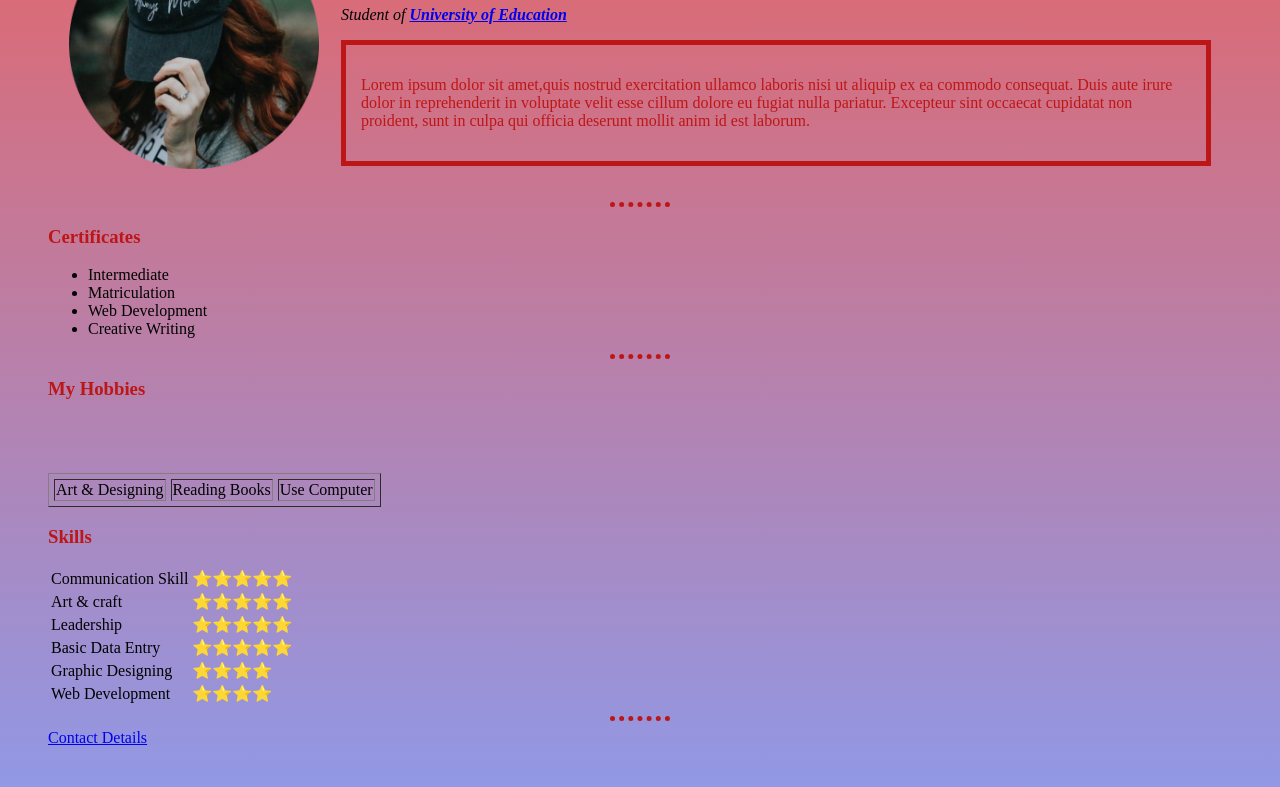
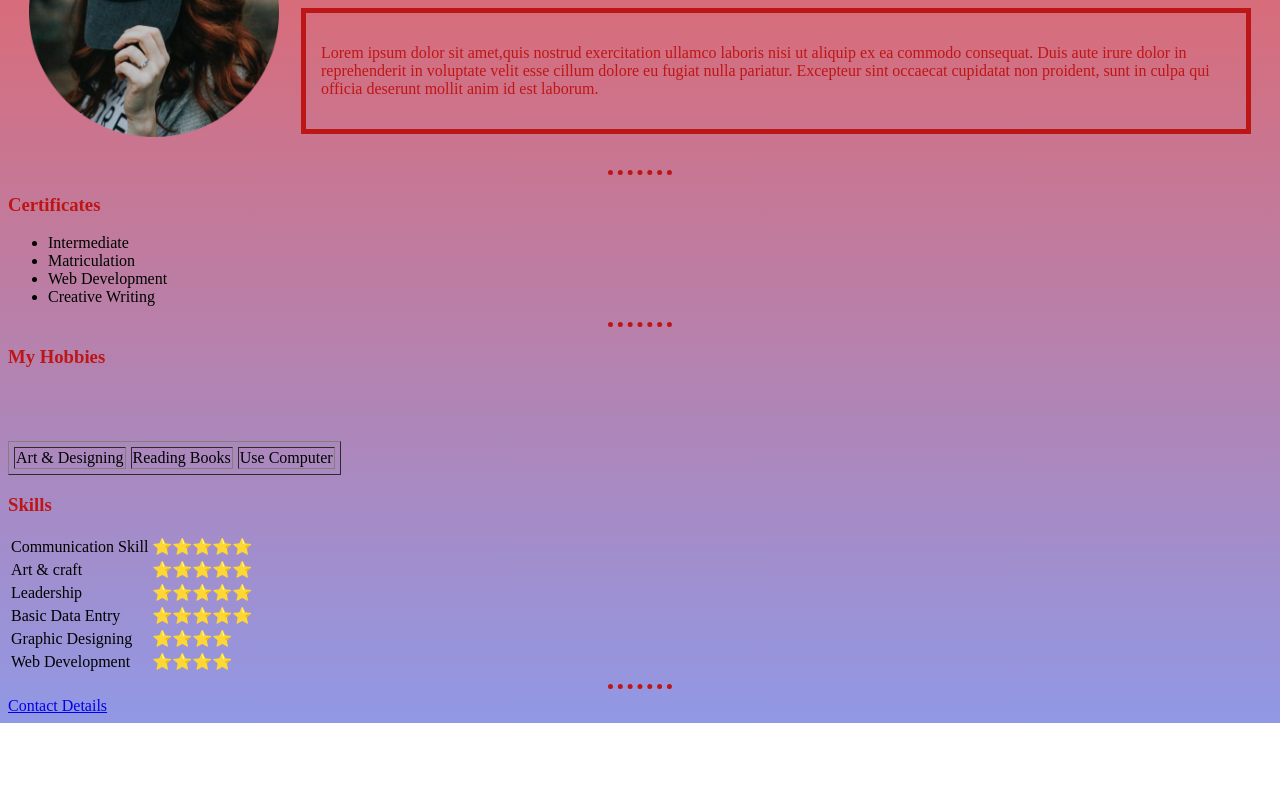
Before and after one commit to Wajihasajid192/My-Cv, a plain HTML site: page index.html in a window 1280 px wide. Shown: the part 142-929 px from the top of the page. After the commit the page ends 865 px from the top, so only its background shows below. Drawn offline with Linux system fonts and the light colour scheme.

Commit message:
Update style.css

```diff
--- a/style.css
+++ b/style.css
@@ -1,7 +1,7 @@
 body
   {
    background-color:#F5E8C7;
-   padding: 2rem 2.5rem;
+
   background: linear-gradient(#e66465, #9198e5);
 
   }
```
